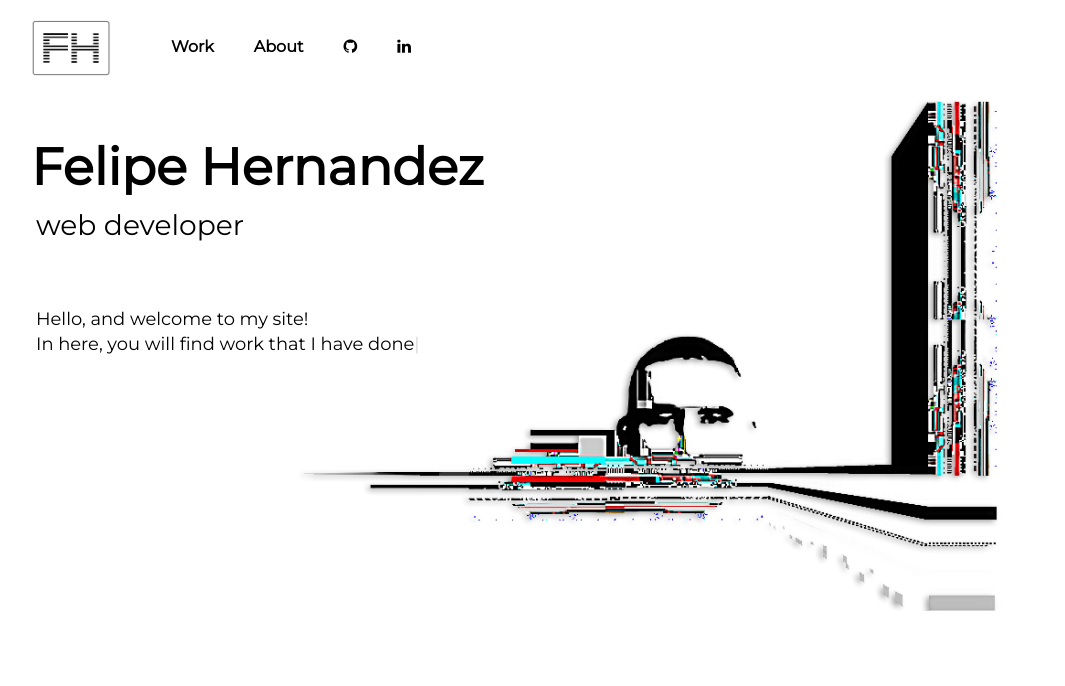
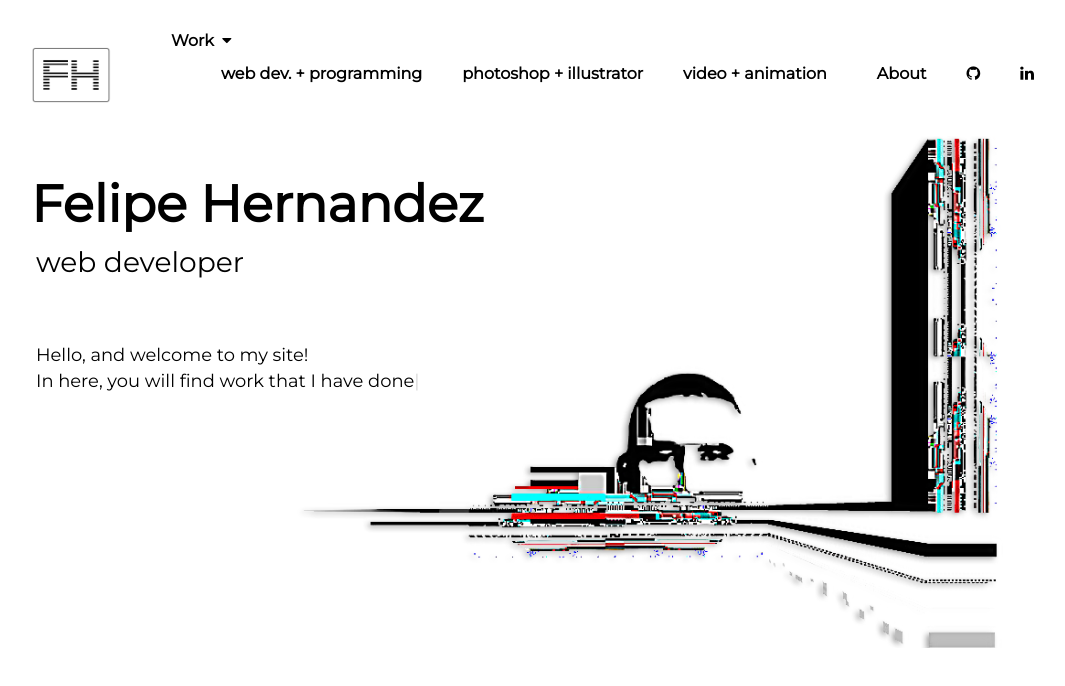
Before and after one commit to FelipeAtGA/fh-portfolio, a React (Create React App) app in the folder client/: page / in a window 1280 px wide. Shown: the top 686 px of the page, without its empty margins (9-1074 px from the left). Built offline with nearby package versions, Linux system fonts and the light colour scheme.

Commit message:
Navigation.js add ul li dropdown menu

```diff
--- a/client/src/components/Navigation.js
+++ b/client/src/components/Navigation.js
@@ -11,7 +11,14 @@ const Navigation = () => {
         </a>
       </div>
       <ul>
-        <li><a href="#">Work</a></li>
+        <li className="dropdown">
+          <a href="#">Work &nbsp;<i class="fa fa-caret-down" aria-hidden="true"></i></a>
+          <ul className="dropdown-content">
+            <li><a href="#">web dev. + programming</a></li>
+            <li><a href="#">photoshop + illustrator</a></li>
+            <li><a href="#">video + animation</a></li>
+          </ul>
+        </li>
         <li><a href="#">About</a></li>
         <li>
           <a href="#">
```
